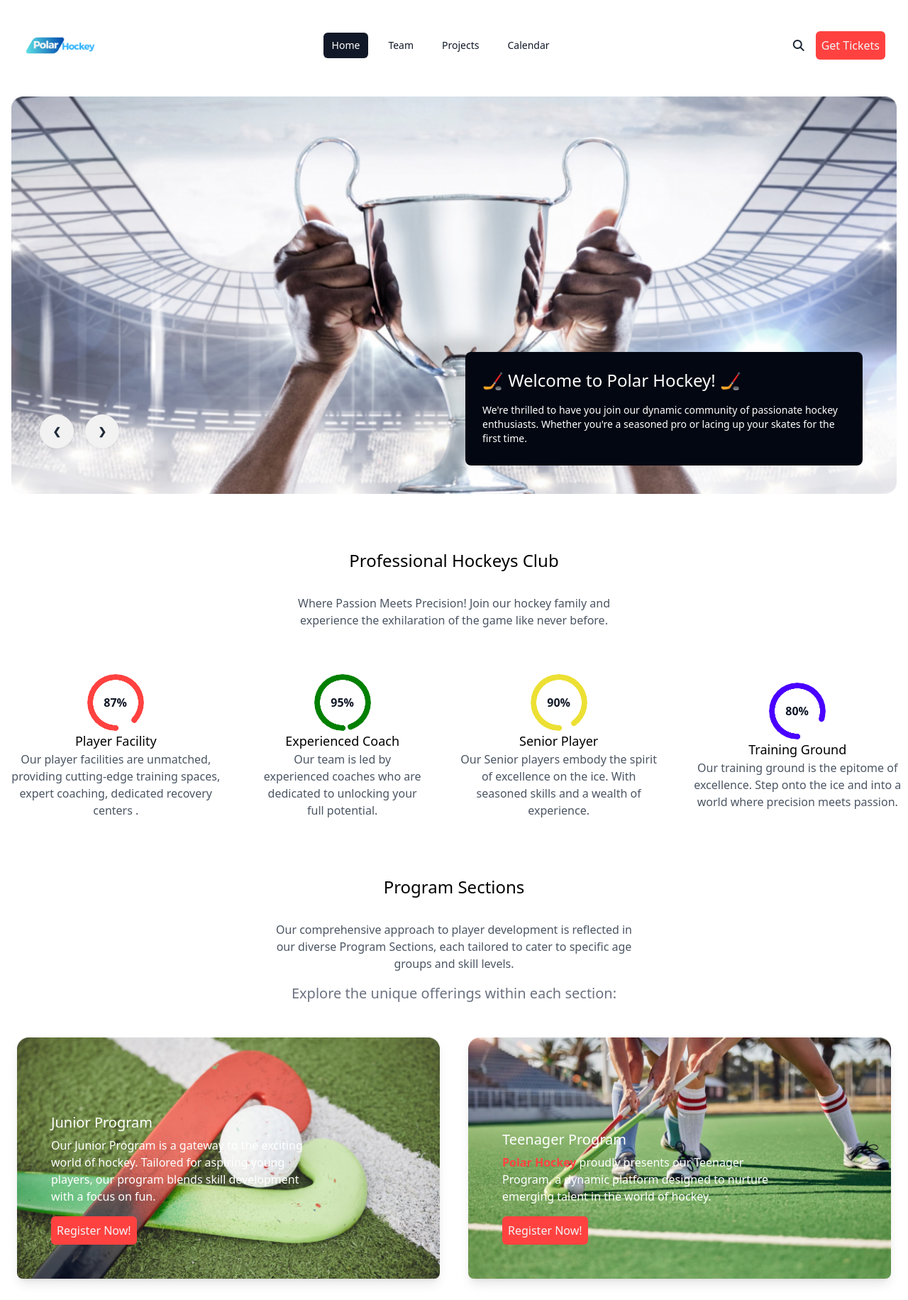
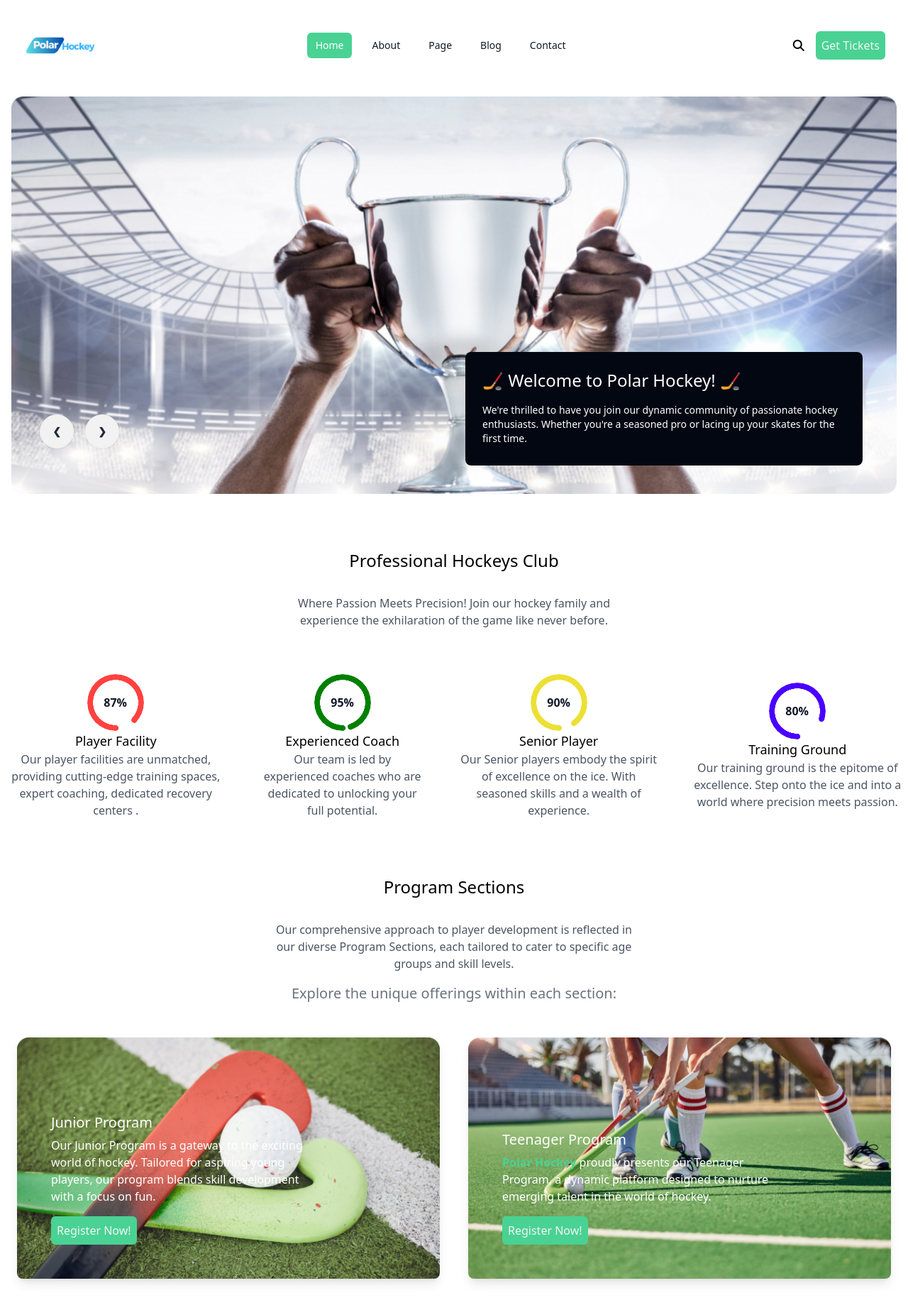
Before and after one commit to ammarofficialbd/B9-A3, a plain HTML site: page index.html in a window 1280 px wide. Shown: the top 1832 px of the page at 71% size. Drawn offline with nearby package versions, Linux system fonts and the light colour scheme.

Commit message:
Finally Launch PolarHockey Website

```diff
--- a/index.html
+++ b/index.html
@@ -28,7 +28,7 @@
             theme: {
                 extend: {
                     colors: {
-                        'primary-color': '#FF4240;',
+                        'primary-color': '#49D293;',
                         'secondary-color': 'rgba(181, 0, 106, 0.8)',
                     }
 
@@ -84,21 +84,23 @@
                         </div>
                         <div class="hidden lg:flex lg:justify-center sm:ml-6 sm:block w-full">
                             <div class="flex space-x-4">
-                                <a href="#" class="bg-gray-900 text-white rounded-md px-3 py-2 text-sm font-medium"
+                                <a href="#" class="bg-primary-color text-white rounded-md px-3 py-2 text-sm font-medium"
                                     aria-current="page">Home</a>
                                 <a href="#"
-                                    class="text-gray-900 hover:bg-gray-700 hover:text-white rounded-md px-3 py-2 text-sm font-medium">Team</a>
+                                    class="text-gray-900 hover:bg-primary-color hover:text-white rounded-md px-3 py-2 text-sm font-medium">About</a>
                                 <a href="#"
-                                    class="text-gray-900 hover:bg-gray-700 hover:text-white rounded-md px-3 py-2 text-sm font-medium">Projects</a>
+                                    class="text-gray-900 hover:bg-primary-color hover:text-white rounded-md px-3 py-2 text-sm font-medium">Page</a>
                                 <a href="#"
-                                    class="text-gray-900 hover:bg-gray-700 hover:text-white rounded-md px-3 py-2 text-sm font-medium">Calendar</a>
+                                    class="text-gray-900 hover:bg-primary-color  hover:text-white rounded-md px-3 py-2 text-sm font-medium">Blog</a>
+                                    <a href="#"
+                                    class="text-gray-900 hover:bg-primary-color hover:text-white rounded-md px-3 py-2 text-sm font-medium">Contact</a>
                             </div>
                         </div>
                     </div>
                     <div class="inset-y-0 right-0 flex items-center px-4 sm:static sm:inset-auto sm:ml-6 sm:pr-0">
-                        <i class="fa-solid fa-magnifying-glass pr-4 hidden lg:inline-block md:inline-block"></i>
+                        <i class="fa-solid fa-magnifying-glass pr-4 hidden lg:inline-block md:inline-block text-black"></i>
                         <button type="button"
-                            class="relative bg-primary-color p-1 text-gray-100 hover:text-white focus:outline-none rounded-md py-2 px-2">
+                            class="relative bg-primary-color p-1 text-gray-100 hover:text-white hover:bg-secondary-color focus:outline-none rounded-md py-2 px-2">
                             Get Tickets
                         </button>
                     </div>
@@ -243,7 +245,8 @@
                             Our Junior Program is a gateway to the exciting world of hockey. Tailored for aspiring young players, our program blends skill development with a focus on fun.
                         </p>
                         <button type="button"
-                            class="relative bg-primary-color p-1 text-gray-100 hover:text-white focus:outline-none rounded-md py-2 px-2">
+                            class="relative bg-primary-color p-1 text-gray-100 hover:text-white
+                            hover:bg-secondary-color focus:outline-none rounded-md py-2 px-2">
                             Register Now!
                         </button>
                     </div>
@@ -260,7 +263,7 @@
                         <span class="text-primary-color font-semibold"> Polar Hockey </span> proudly presents our Teenager Program, a dynamic platform designed to nurture emerging talent in the world of hockey.
                         </p>
                         <button type="button"
-                            class="relative bg-primary-color p-1 text-gray-100 hover:text-white focus:outline-none rounded-md py-2 px-2">
+                            class="relative bg-primary-color p-1 text-gray-100 hover:text-white hover:bg-secondary-color  focus:outline-none rounded-md py-2 px-2">
                             Register Now!
                         </button>
                     </div>
@@ -280,7 +283,7 @@
                             <span class="text-primary-color font-semibold"> Polar Hockey</span> introduces our Professional Program, an exclusive pathway for elite athletes seeking to elevate their hockey careers.
                         </p>
                         <button type="button"
-                            class="relative bg-primary-color p-1 text-gray-100 hover:text-white focus:outline-none rounded-md py-2 px-2">
+                            class="relative bg-primary-color p-1 text-gray-100 hover:text-white hover:bg-secondary-color  focus:outline-none rounded-md py-2 px-2">
                             Register Now!
                         </button>
                     </div>
@@ -876,7 +879,7 @@
                                         </div>
                                         <div class="p-2 w-full">
                                             <button
-                                                class="flex text-white items-center justify-center bg-indigo-500 border-0 py-2 px-8 focus:outline-none hover:bg-indigo-600 rounded text-lg w-full ">Button</button>
+                                                class="flex text-white items-center justify-center bg-primary-color border-0 py-2 px-8 focus:outline-none hover:bg-secondary-color rounded text-lg w-full ">Button</button>
                                         </div>
                                     </div>
                                 </div>
```
